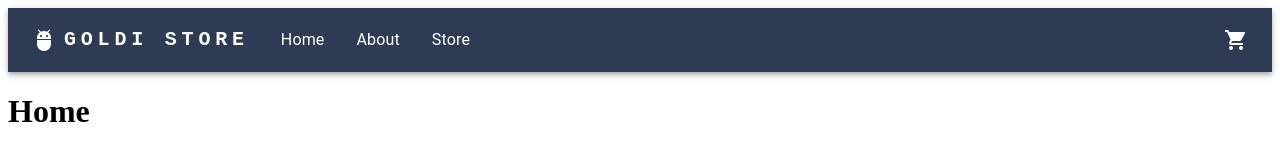
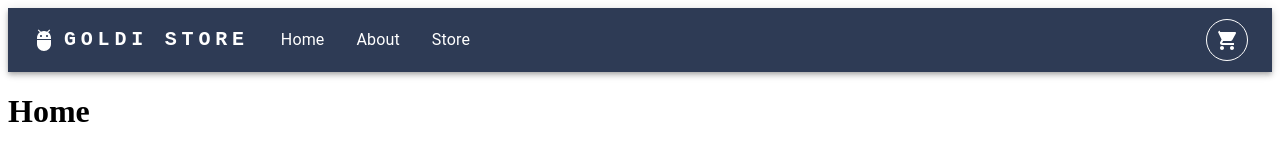
Before and after one commit to goldipl/React_Shop_App, a React (Vite) app: page / in a window 1280 px wide. Shown: the top 160 px of the page. Built offline with nearby package versions, Linux system fonts and the light colour scheme.

Commit message:
add white round border to cart icon

```diff
--- a/src/components/Navbar.tsx
+++ b/src/components/Navbar.tsx
@@ -129,7 +129,7 @@ const ResponsiveAppBar = () => {
               ))}
           </Box>
 
-         <ShoppingCartIcon />
+         <ShoppingCartIcon sx={{ border: '1px solid #FFFFFF', borderRadius: '50%', padding: '8px' }}/>
         </Toolbar>
       </Container>
     </AppBar>
```
